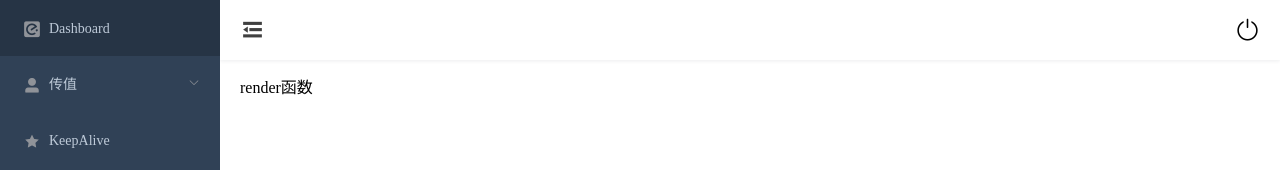
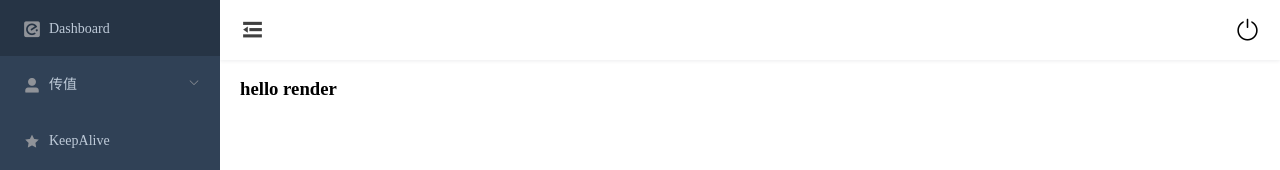
Before and after one commit to mrxiang-hub/vue-project, a Vue app: page /render in a window 1280 px wide. Shown: the top 170 px of the page. Built offline with nearby package versions, Linux system fonts and the light colour scheme.

Commit message:
render 函数

```diff
--- /dev/null
+++ b/src/components/levelTitle.vue
@@ -0,0 +1,21 @@
+<script>
+export default {
+  name: "levelTitle",
+  props: {
+    level: {
+      type: Number
+    }
+  },
+  render(createElement) {
+    return createElement(
+        `h${this.level}`,
+        {},
+        this.$slots.default
+    )
+  }
+}
+</script>
+
+<style scoped>
+
+</style>
--- a/src/scss/reset.scss
+++ b/src/scss/reset.scss
@@ -14,8 +14,8 @@ time, mark, audio, video {
   margin: 0;
   padding: 0;
   border: 0;
-  font-size: 100%;
-  font: inherit;
+  //font-size: 100%;
+  //font: inherit;
   vertical-align: baseline;
   box-sizing: border-box;
   text-decoration: none;
--- a/src/views/render/render.vue
+++ b/src/views/render/render.vue
@@ -1,10 +1,19 @@
 <template>
-  <div>render函数</div>
+  <div>
+    <LevelTitle :level="1">
+      hello render
+    </LevelTitle>
+  </div>
 </template>
 
 <script>
+import LevelTitle from '@/components/levelTitle'
+
 export default {
-name: "render"
+  name: "render",
+  components: {
+    LevelTitle
+  }
 }
 </script>
 
```
